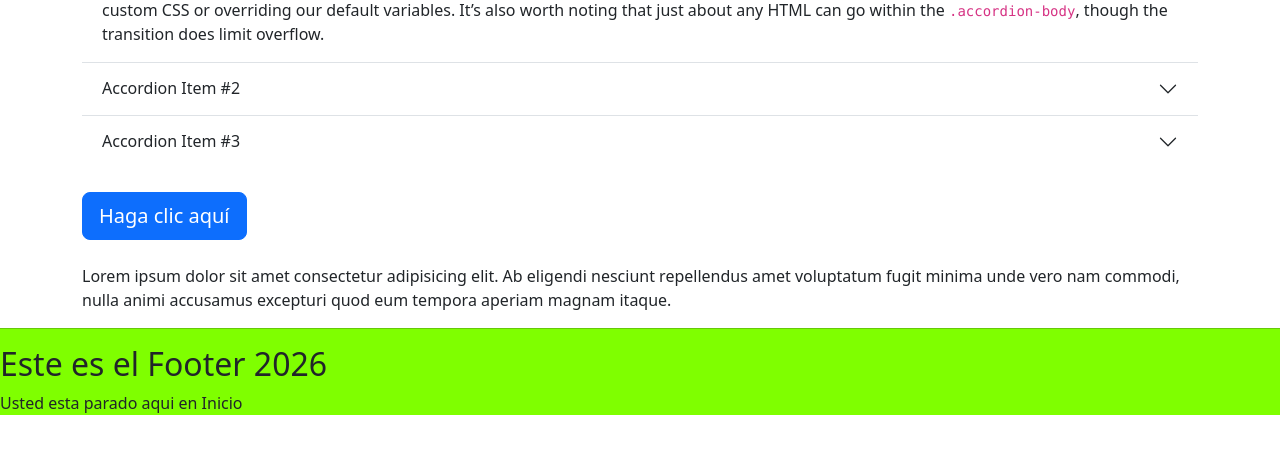
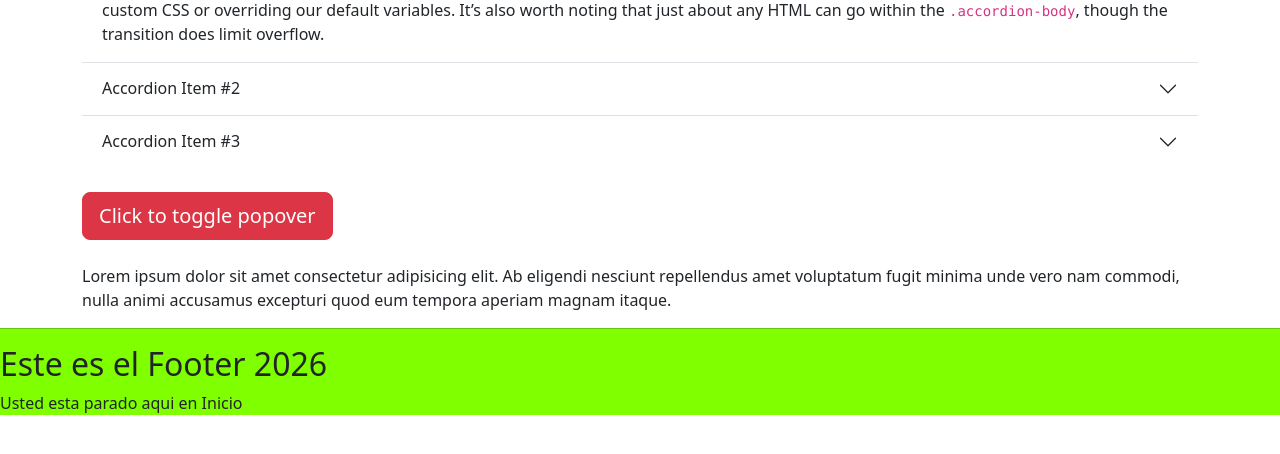
Before and after one commit to iiTzSebas/Proyecto-Zeus-JP-JS-JL-JC, a Django app: template AppPagina/templates/inicio.html in a window 1280 px wide. Shown: the part 254-708 px from the top of the page. Run offline with Django 3.2, Linux system fonts and the light colour scheme; the template is opened without the code that fills it, so the values that code supplies are empty.

Commit message:
sebastian
boton

```diff
--- a/AppPagina/templates/inicio.html
+++ b/AppPagina/templates/inicio.html
@@ -45,8 +45,7 @@
   </div>
 
   <br>
-  <button type="button" class="btn btn-lg btn-primary" data-bs-toggle="popover" data-bs-title="Título de prueba" data-bs-content="Hola, este es el contenido">Haga clic aquí</button>
-  <br>
+<button type="button" class="btn btn-lg btn-danger" data-bs-toggle="popover" data-bs-title="Popover title" data-bs-content="And here’s some amazing content. It’s very engaging. Right?">Click to toggle popover</button>  <br>
 
   <br>
   <p>Lorem ipsum dolor sit amet consectetur adipisicing elit. Ab eligendi nesciunt repellendus amet voluptatum fugit minima unde vero nam commodi, nulla animi accusamus excepturi quod eum tempora aperiam magnam itaque.</p>
```
